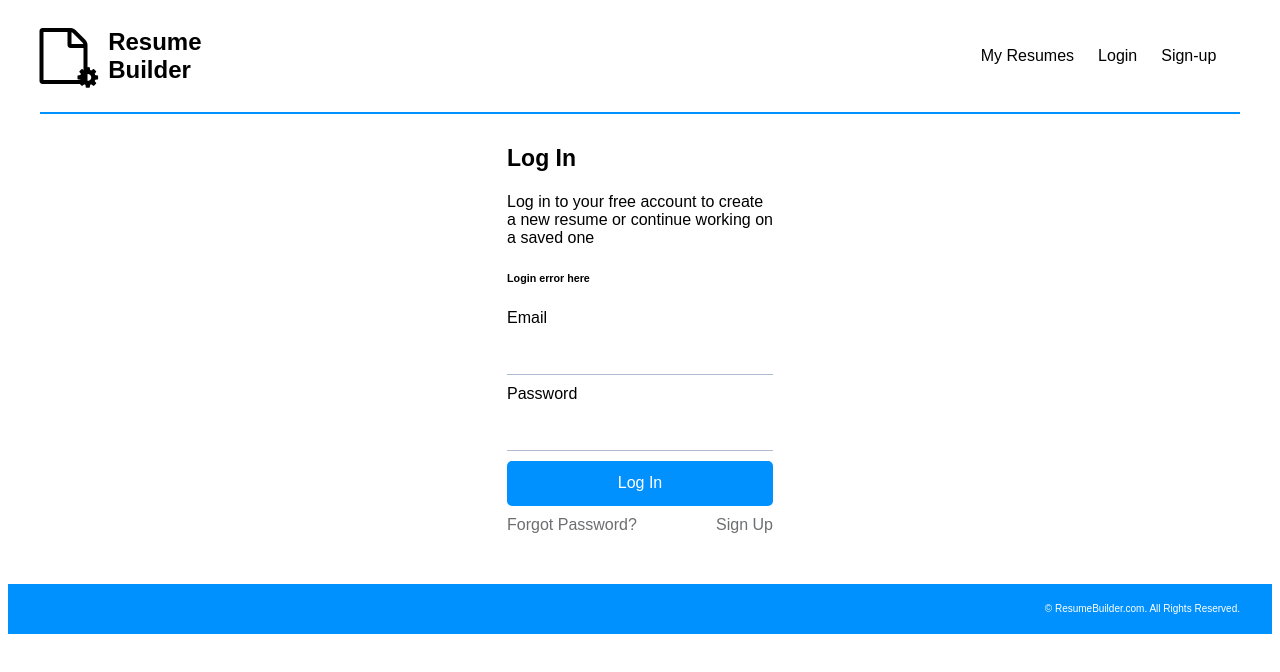
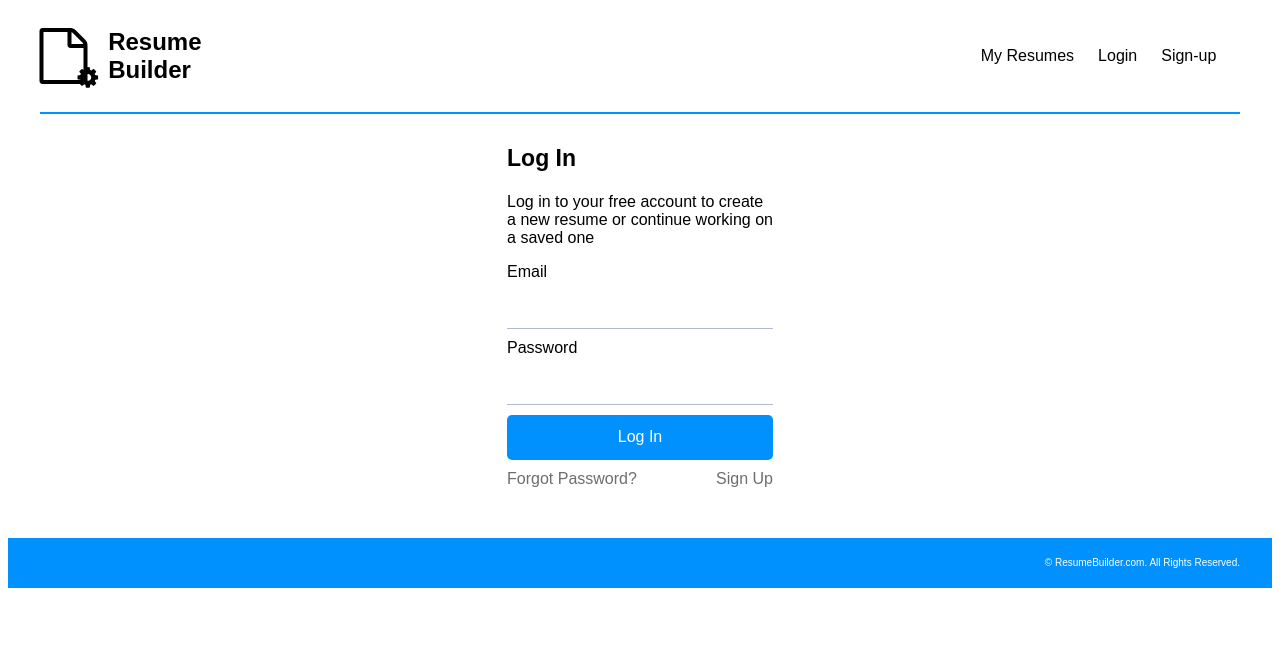
Before and after one commit to ealpha072/resume-Builder, a React (Create React App) app in the folder frontend/: page / in a window 1280 px wide. Shown: the top 672 px of the page. Built offline with nearby package versions, Linux system fonts and the light colour scheme; a web font is replaced by a local one.

Commit message:
Login user with redux

```diff
--- a/frontend/src/pages/Home.jsx
+++ b/frontend/src/pages/Home.jsx
@@ -1,7 +1,20 @@
-import React from 'react'
-import { Link } from 'react-router-dom'
+import React, {useEffect} from 'react'
+import { Link, useNavigate } from 'react-router-dom'
+import { useDispatch, useSelector } from 'react-redux'
+import { clearState, userSelector } from '../redux/userSlice'
 
 const Home = () => {
+    const {isLoggedIn} = useSelector(userSelector)
+    const dispatch = useDispatch()
+    const navigate = useNavigate()
+
+    useEffect(()=>{
+        if(isLoggedIn === false){
+            dispatch(clearState())
+            navigate('/')
+        }
+    })
+
     return (
         <div className='home-container'>
             <div className="home-header">
--- a/frontend/src/pages/login.jsx
+++ b/frontend/src/pages/login.jsx
@@ -1,11 +1,14 @@
 import React, {useState, useEffect} from 'react'
-import { Link } from 'react-router-dom'
+import { Link, useNavigate } from 'react-router-dom'
 import { useDispatch, useSelector } from 'react-redux'
 import { loginUser, clearState, userSelector } from '../redux/userSlice'
 //import { useNavigate } from 'react-router-dom'
 
 const Login = () => {
     const dispatch = useDispatch()
+    const navigate = useNavigate()
+    const {isLoggedIn} = useSelector(userSelector)
+
     const initialLogin = {
         email:'',
         password:''
@@ -15,7 +18,15 @@ const Login = () => {
         dispatch(clearState())
     })
 
+    useEffect(()=>{
+        if(isLoggedIn === true){
+            dispatch(clearState())
+            navigate('/home')
+        }
+    }, [isLoggedIn])
+
     const [loginValues, setLoginValues] = useState(initialLogin)
+    const [loginErr, setLoginErr] = useState(null)
 
     const handleChange = event => {
         const {name, value} = event.target
@@ -25,9 +36,21 @@ const Login = () => {
         })
     }
 
-    const loginUser = async (event) => {
+    const login = async (event) => {
         event.preventDefault()
-        console.log(loginValues)
+        try {
+            const resp = await dispatch(loginUser(loginValues))
+
+            if (resp.payload.error){
+                setLoginErr(resp.payload.error)
+                setTimeout(()=>{
+                    setLoginErr(null)
+                }, 7000)
+            }
+            console.log(loginValues)
+        } catch (error) {
+            console.log(error)
+        }
     }
 
     return (
@@ -41,8 +64,10 @@ const Login = () => {
                 </div>
             </div>
             <div className="login-form">
-                <form action="" onSubmit={loginUser} >
-                    <h6>Login error here</h6>
+                <form action="" onSubmit={login} >
+                    <div className='error-class'>
+                       {loginErr}
+                    </div>
                     <div className='email'>
                         <label htmlFor="email">Email</label>
                         <input
--- a/frontend/src/pages/signup.jsx
+++ b/frontend/src/pages/signup.jsx
@@ -1,7 +1,7 @@
 import React, { useState, useEffect } from 'react'
 import { useDispatch, useSelector } from 'react-redux'
 import { Link, useNavigate } from 'react-router-dom'
-import { registerUser, clearErrorMsg, clearState, userSelector } from '../redux/userSlice'
+import { registerUser, clearState, userSelector } from '../redux/userSlice'
 
 
 const Signup = () => {
@@ -41,7 +41,7 @@ const Signup = () => {
             setErrorMsg(resp.payload.error)
             setTimeout(()=>{
                 setErrorMsg(null)
-            }, 5000)
+            }, 7000)
            }
         } catch (error) {
             console.log(error)
--- a/frontend/src/redux/userSlice.js
+++ b/frontend/src/redux/userSlice.js
@@ -38,6 +38,7 @@ export const userSlice = createSlice({
     },reducers:{
         clearState: (state) => {
             state.isRegistered=false
+            state.isLoggedIn=false
             state.isFetching = false
             state.isError = false
             return state
```
Lines whose indentation alone changed are shown as unchanged.
